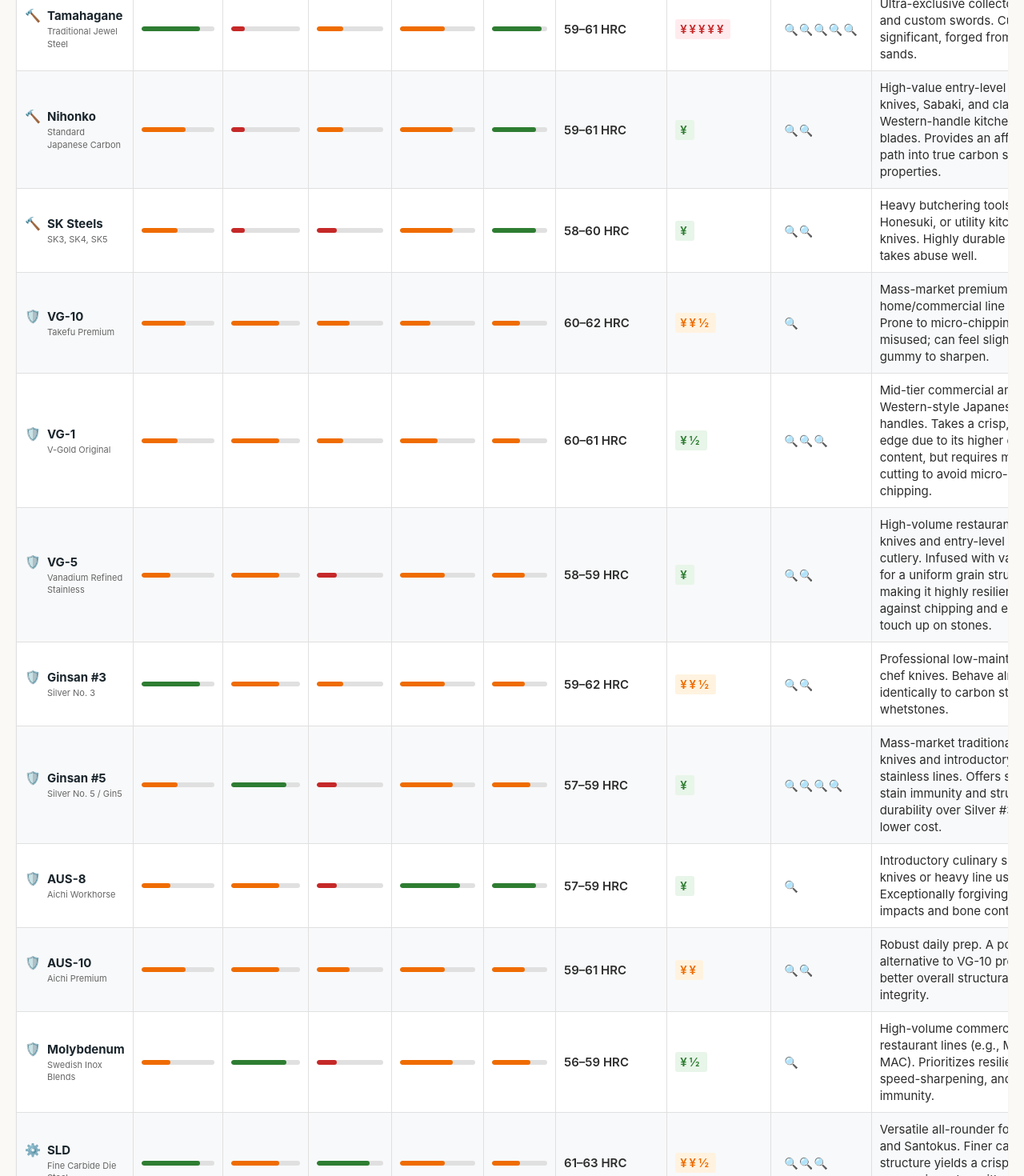
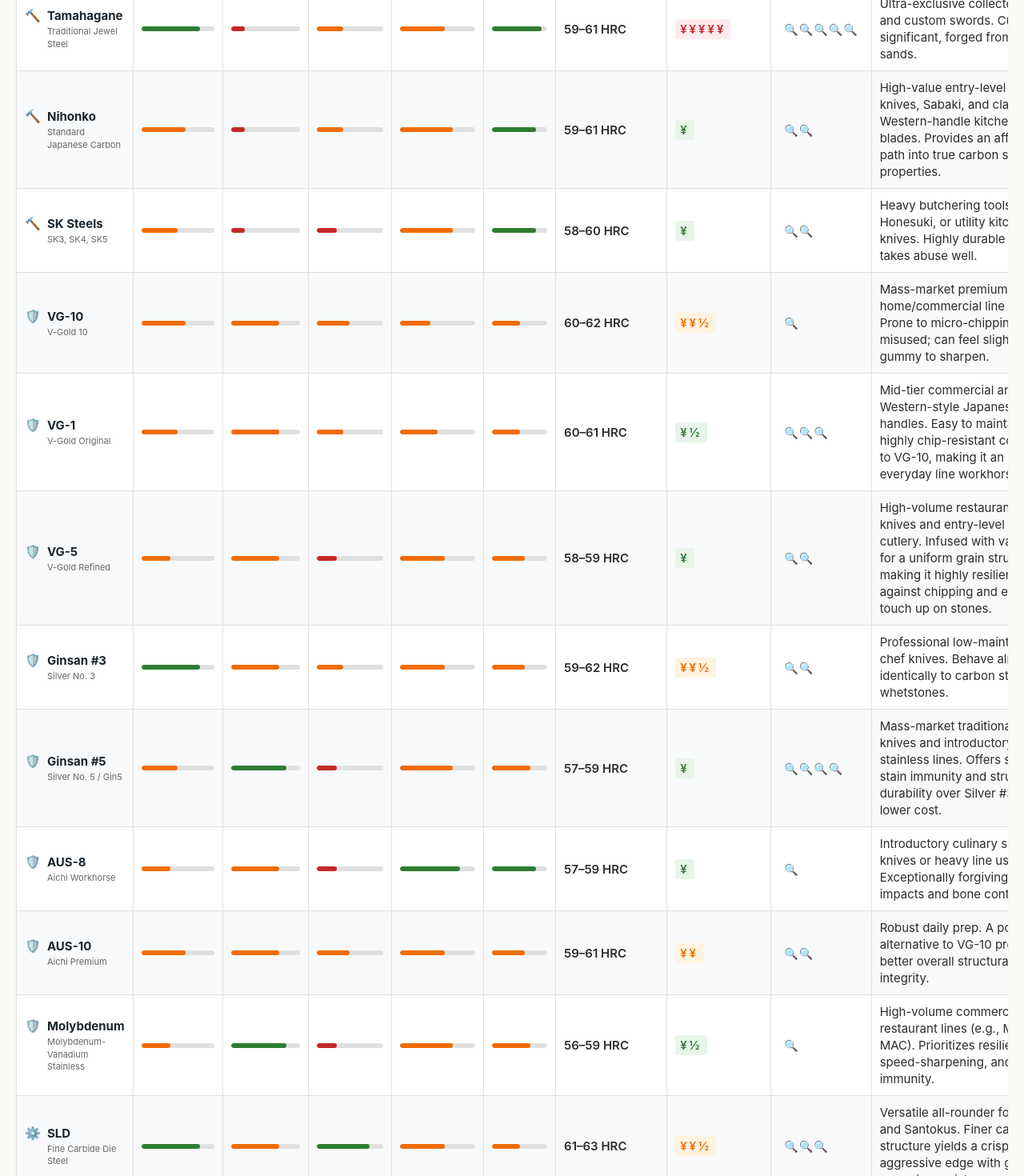
Before and after one commit to friendofdog/japan-knife, a React (Vite) app: page / in a window 1280 px wide. Shown: the part 1330-2800 px from the top of the page at 80% size. Built offline with nearby package versions, Linux system fonts and the light colour scheme.

Commit message:
Fix descriptions

```diff
--- a/src/locales/en.js
+++ b/src/locales/en.js
@@ -12,6 +12,7 @@
       easeOfSharp: 'Ease of Sharp.',
       maxHardness: 'Max Hardness',
       value: 'Relative Cost',
+      rarity: 'Rarity',
     },
     tableHeaders: {
       steelType: 'Steel Type',
@@ -31,7 +32,7 @@
       powderMetallurgy: 'Powder Metallurgy',
     },
   },
-  steels: {
+steels: {
     white1: {
       name: 'White #1',
       sub: 'Shirogami',
@@ -72,12 +73,12 @@
       sub: 'Swedish Carbon Steel',
       use: 'Classic monosteel Western-style Japanese chef knives (Yo-Gyuto). Highly favored by high-volume line cooks for its blindingly fast response on a whetstone.',
     },
-    'tamahagane': {
+    tamahagane: {
       name: 'Tamahagane',
       sub: 'Traditional Jewel Steel',
       use: 'Ultra-exclusive collector pieces and custom swords. Culturally significant, forged from iron sands.',
     },
-    'nihonko': {
+    nihonko: {
       name: 'Nihonko',
       sub: 'Standard Japanese Carbon',
       use: 'High-value entry-level butcher knives, Sabaki, and classic Western-handle kitchen utility blades. Provides an affordable path into true carbon steel properties.',
@@ -89,22 +90,17 @@
     },
     vg10: {
       name: 'VG-10',
-      sub: 'Takefu Premium',
+      sub: 'V-Gold 10',
       use: 'Mass-market premium home/commercial line Gyutos. Prone to micro-chipping if misused; can feel slightly gummy to sharpen.',
     },
-    // vg1Vg5: {
-    //   name: 'VG-1 / VG-5',
-    //   sub: 'Resilient Stainless',
-    //   use: 'Entry-to-mid level commercial kitchen knives. Harder to chip, making them excellent utility options.',
-    // },
     vg1: {
       name: 'VG-1',
       sub: 'V-Gold Original',
-      use: 'Mid-tier commercial and Western-style Japanese handles. Takes a crisp, bitey edge due to its higher carbon content, but requires mindful cutting to avoid micro-chipping.',
+      use: 'Mid-tier commercial and Western-style Japanese handles. Easy to maintain and highly chip-resistant compared to VG-10, making it an excellent everyday line workhorse.',
     },
     vg5: {
       name: 'VG-5',
-      sub: 'Vanadium Refined Stainless',
+      sub: 'V-Gold Refined',
       use: 'High-volume restaurant line knives and entry-level kitchen cutlery. Infused with vanadium for a uniform grain structure, making it highly resilient against chipping and easy to touch up on stones.',
     },
     ginsan3: {
@@ -127,21 +123,16 @@
       sub: 'Aichi Premium',
       use: 'Robust daily prep. A popular alternative to VG-10 providing better overall structural integrity.',
     },
-    'molybdenum': {
+    molybdenum: {
       name: 'Molybdenum',
-      sub: 'Swedish Inox Blends',
+      sub: 'Molybdenum-Vanadium Stainless',
       use: 'High-volume commercial restaurant lines (e.g., Misono, MAC). Prioritizes resilience, speed-sharpening, and stain-immunity.',
     },
-    'sld': {
+    sld: {
       name: 'SLD',
       sub: 'Fine Carbide Die Steel',
       use: 'Versatile all-rounder for Gyutos and Santokus. Finer carbide structure yields a crisp, aggressive edge with good corrosion resistance.',
     },
-    // skdSkd11: {
-    //   name: 'SKD / SKD11',
-    //   sub: 'Coarse Carbide Die Steel',
-    //   use: 'Workhorse for continuous slicing of proteins and vegetables. Massive chromium carbides give exceptional abrasive wear resistance; avoid bones.',
-    // },
     skd: {
       name: 'SKD',
       sub: 'Medium-Chromium Die Steel',
@@ -152,7 +143,7 @@
       sub: 'High-Carbon Coarse Die Steel',
       use: 'High-volume commercial workhorses for continuous slicing of heavy proteins and thick vegetables; strictly avoid bones.',
     },
-    'chromax': {
+    chromax: {
       name: 'Chromax',
       sub: 'V/Mo Semi-Stainless',
       use: 'Precision slicing for fine vegetable prep and delicate portioning. Laser-like edge from extreme matrix hardness; prone to chipping if twisted.',
@@ -172,11 +163,6 @@
       sub: 'Hitachi Tool PM',
       use: 'High-volume commercial processing. Unrivaled wear resistance and structural toughness among high-HRC choices.',
     },
-    // srs13Srs15: {
-    //   name: 'SRS-13 / SRS-15',
-    //   sub: 'Tungsten PM Blend',
-    //   use: 'Premium multi-purpose chef knives. Known for a crisp, bright cutting action and highly stable edge holding.',
-    // },
     srs13: {
       name: 'SRS-13',
       sub: 'Sanyo PM Stainless',
--- a/src/locales/ja.js
+++ b/src/locales/ja.js
@@ -12,6 +12,7 @@
       easeOfSharp: '研ぎやすさ',
       maxHardness: '最大硬度',
       value: '相対価格',
+      rarity: '入手難度',
     },
     tableHeaders: {
       steelType: '鋼材種類',
@@ -89,22 +90,17 @@
     },
     vg10: {
       name: 'VG-10',
-      sub: '武生プレミアム',
+      sub: 'V-ゴールド10',
       use: '大量生産の高級家庭用・業務用牛刀向け。誤った使い方でマイクロチッピングが発生しやすく、研ぎ感がやや粘る場合がある。',
     },
-    // vg1Vg5: {
-    //   name: 'VG-1 / VG-5',
-    //   sub: '耐久ステンレス',
-    //   use: 'エントリー〜中級業務用包丁向け。欠けにくく、優れた実用オプションとなっている。',
-    // },
     vg1: {
       name: 'VG-1',
       sub: 'V-ゴールドオリジナル',
-      use: '中級商業用および洋式和包丁向け。高炭素量によりキレのある噛みつくエッジを実現するが、マイクロチッピングを避けるため丁寧な使い方が必要。',
+      use: '中級商業用および洋式和包丁向け。VG-10と比べてメンテナンスが容易で欠けにくく、日常業務用ラインの実用包丁として優秀。',
     },
     vg5: {
       name: 'VG-5',
-      sub: 'バナジウム精製ステンレス',
+      sub: 'V-ゴールドリファインド',
       use: '高回転レストランライン包丁・エントリーレベルの家庭用刃物向け。バナジウム添加による均一な粒子構造で欠けに非常に強く、砥石での修正も容易。',
     },
     ginsan3: {
@@ -129,7 +125,7 @@
     },
     molybdenum: {
       name: 'モリブデン鋼',
-      sub: 'スウェーデン系ステンレス配合',
+      sub: 'モリブデン-バナジウムステンレス',
       use: '大量使用の業務用レストランライン（ミソノ・MACなど）向け。耐久性・研ぎの速さ・防錆性を優先した設計。',
     },
     sld: {
@@ -137,11 +133,6 @@
       sub: '微細炭化物ダイス鋼',
       use: '牛刀・三徳包丁向けの万能鋼材。微細な炭化物組織により、切れ味の鋭いアグレッシブなエッジと良好な耐食性を実現。',
     },
-    // skdSkd11: {
-    //   name: 'SKD / SKD11',
-    //   sub: '粗炭化物ダイス鋼',
-    //   use: 'タンパク質・野菜の連続薄切り向けの実用鋼材。巨大なクロム炭化物が卓越した耐摩耗性を発揮するが、骨は避けること。',
-    // },
     skd: {
       name: 'SKD',
       sub: '中クロムダイス鋼',
@@ -172,11 +163,6 @@
       sub: '日立工具PM',
       use: '大量業務加工向け。高HRC鋼材の中で、耐摩耗性と構造的靭性において並ぶものがない。',
     },
-    // srs13Srs15: {
-    //   name: 'SRS-13 / SRS-15',
-    //   sub: 'タングステンPM配合',
-    //   use: 'プレミアムな多目的包丁向け。切れ味のキレと明るい切り感、非常に安定した刃持ちで知られる。',
-    // },
     srs13: {
       name: 'SRS-13',
       sub: 'サンヨーPMステンレス',
```
